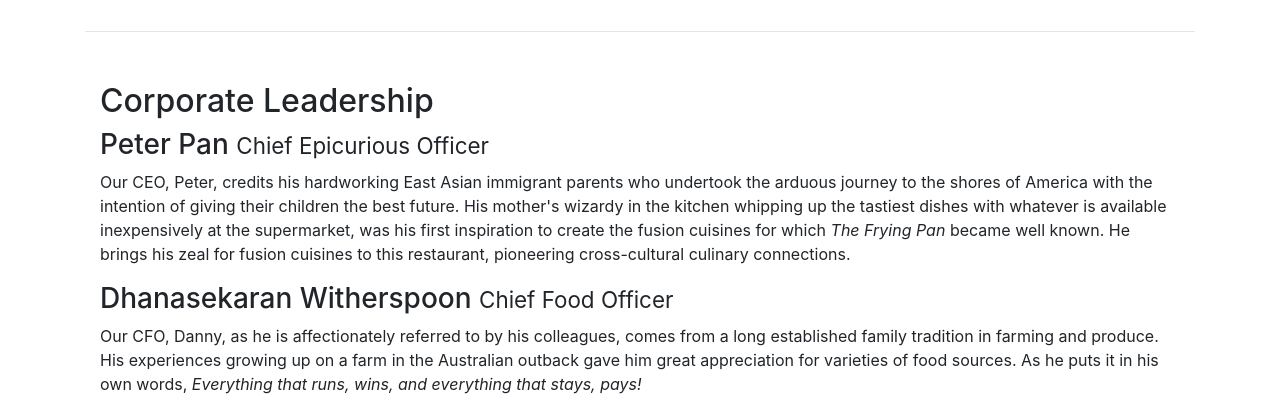
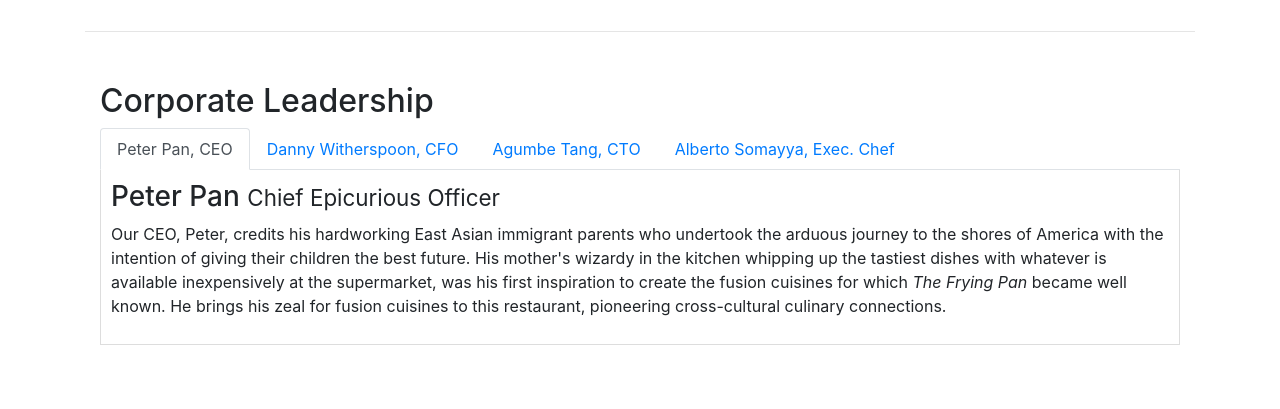
Before and after one commit to oknono/coursera_bootstrap, a website: page aboutus.html in a window 1280 px wide. Shown: the part 940-1349 px from the top of the page. Drawn offline with nearby package versions, Linux system fonts and the light colour scheme.

Commit message:
Put information in tab panels

```diff
--- a/aboutus.html
+++ b/aboutus.html
@@ -125,28 +125,77 @@
         <div class="row row-content">
             <div class="col-12">
                 <h2>Corporate Leadership</h2>
+
+                <ul class="nav nav-tabs">
+                    <li class="nav-item">
+                        <a class="nav-link active" href="#peter" role="tab" data-toggle="tab">Peter Pan, CEO</a>
+                    </li>
+                    <li class="nav-item">
+                        <a class="nav-link" href="#danny" role="tab" data-toggle="tab">Danny Witherspoon, CFO</a>
+                    </li>
+                    <li class="nav-item">
+                        <a class="nav-link" href="#agumbe" role="tab" data-toggle="tab">Agumbe Tang, CTO</a>
+                    </li>
+                    <li class="nav-item">
+                        <a class="nav-link" href="#alberto" role="tab" data-toggle="tab">Alberto Somayya, Exec.
+                            Chef</a>
+                    </li>
+                </ul>
+                <div class="tab-content">
+                    <div role="tabpanel" class="tab-pane fade show active" id="peter">
                         <h3>Peter Pan <small>Chief Epicurious Officer</small></h3>
-                <p class="d-none d-sm-block">Our CEO, Peter, credits his hardworking East Asian immigrant parents who
-                    undertook the arduous journey to the shores of America with the intention of giving their children
-                    the best future. His mother's wizardy in the kitchen whipping up the tastiest dishes with whatever
-                    is available inexpensively at the supermarket, was his first inspiration to create the fusion
-                    cuisines for which <em>The Frying Pan</em> became well known. He brings his zeal for fusion cuisines
+                        <p class="d-none d-sm-block">Our CEO, Peter, credits his hardworking East Asian immigrant
+                            parents
+                            who
+                            undertook the arduous journey to the shores of America with the intention of giving their
+                            children
+                            the best future. His mother's wizardy in the kitchen whipping up the tastiest dishes with
+                            whatever
+                            is available inexpensively at the supermarket, was his first inspiration to create the
+                            fusion
+                            cuisines for which <em>The Frying Pan</em> became well known. He brings his zeal for fusion
+                            cuisines
                             to this restaurant, pioneering cross-cultural culinary connections.</p>
+                    </div>
+                    <div role="tabpanel" class="tab-pane fade" id="danny">
                         <h3>Dhanasekaran Witherspoon <small>Chief Food Officer</small></h3>
-                <p class="d-none d-sm-block">Our CFO, Danny, as he is affectionately referred to by his colleagues,
-                    comes from a long established family tradition in farming and produce. His experiences growing up on
-                    a farm in the Australian outback gave him great appreciation for varieties of food sources. As he
-                    puts it in his own words, <em>Everything that runs, wins, and everything that stays, pays!</em></p>
+                        <p class="d-none d-sm-block">Our CFO, Danny, as he is affectionately referred to by his
+                            colleagues,
+                            comes from a long established family tradition in farming and produce. His experiences
+                            growing
+                            up on
+                            a farm in the Australian outback gave him great appreciation for varieties of food sources.
+                            As
+                            he
+                            puts it in his own words, <em>Everything that runs, wins, and everything that stays,
+                                pays!</em>
+                        </p>
+                    </div>
+                    <div role="tabpanel" class="tab-pane fade" id="agumbe">
                         <h3>Agumbe Tang <small>Chief Taste Officer</small></h3>
                         <p class="d-none d-sm-block">Blessed with the most discerning gustatory sense, Agumbe, our CTO,
-                    personally ensures that every dish that we serve meets his exacting tastes. Our chefs dread the
-                    tongue lashing that ensues if their dish does not meet his exacting standards. He lives by his
+                            personally ensures that every dish that we serve meets his exacting tastes. Our chefs dread
+                            the
+                            tongue lashing that ensues if their dish does not meet his exacting standards. He lives by
+                            his
                             motto, <em>You click only if you survive my lick.</em></p>
+                    </div>
+                    <div role="tabpanel" class="tab-pane fade" id="alberto">
                         <h3>Alberto Somayya <small>Executive Chef</small></h3>
-                <p class="d-none d-sm-block">Award winning three-star Michelin chef with wide International experience
-                    having worked closely with whos-who in the culinary world, he specializes in creating mouthwatering
-                    Indo-Italian fusion experiences. He says, <em>Put together the cuisines from the two craziest
+                        <p class="d-none d-sm-block">Award winning three-star Michelin chef with wide International
+                            experience
+                            having worked closely with whos-who in the culinary world, he specializes in creating
+                            mouthwatering
+                            Indo-Italian fusion experiences. He says, <em>Put together the cuisines from the two
+                                craziest
                                 cultures, and you get a winning hit! Amma Mia!</em></p>
+                    </div>
+                </div>
+
+
+
+
+
             </div>
         </div>
 
--- a/css/styles.css
+++ b/css/styles.css
@@ -1,13 +1,12 @@
-.row-header {
-  margin: 0 auto;
-  padding: 0 auto;
+body {
+  padding: 50px 0 0 0;
+  z-index: 0;
 }
 
-.row-content {
-  border-bottom: 1px ridge rgba(0, 0, 0, 0.1);
-  margin: 0 auto;
-  min-height: 400px;
-  padding: 50px 0;
+.address {
+  color: #0f0f0f;
+  font-size: 80%;
+  margin: 0;
 }
 
 .footer {
@@ -23,17 +22,25 @@
   padding: 70px 30px;
 }
 
-.address {
-  color: #0f0f0f;
-  font-size: 80%;
-  margin: 0;
-}
-
-body {
-  padding: 50px 0 0 0;
-  z-index: 0;
-}
-
 .navbar-dark {
   background-color: #512da8;
 }
+
+.row-content {
+  border-bottom: 1px ridge rgba(0, 0, 0, 0.1);
+  margin: 0 auto;
+  min-height: 400px;
+  padding: 50px 0;
+}
+
+.row-header {
+  margin: 0 auto;
+  padding: 0 auto;
+}
+
+.tab-content {
+  border-bottom: 1px solid #ddd;
+  border-left: 1px solid #ddd;
+  border-right: 1px solid #ddd;
+  padding: 10px;
+}
```
Lines whose indentation alone changed are shown as unchanged.
